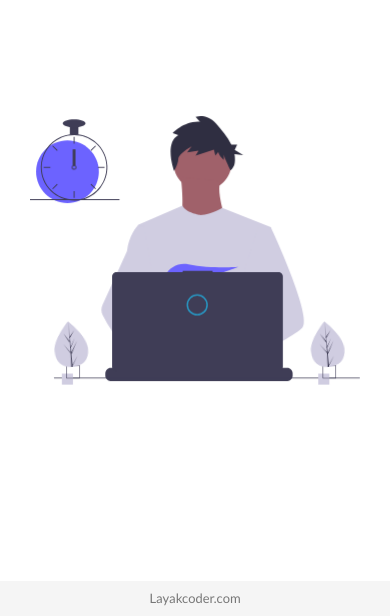
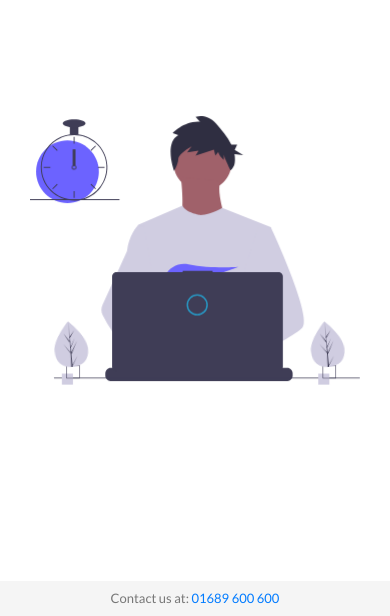
Before and after one commit to KomailShah05/website-under-maintenance, a plain HTML site: page index.html in a window 390 px wide. Shown: the part 228-844 px from the top of the page. Drawn offline with nearby package versions, Linux system fonts and the light colour scheme.

Commit message:
phone number added

```diff
--- a/index.html
+++ b/index.html
@@ -250,7 +250,7 @@
     </div>
     <footer class="footer">
       <div class="container text-center">
-        <span>Layakcoder.com</span>
+        <span>Contact us at: <a href="tel:01689600600">01689 600 600</a></span>
       </div>
     </footer>
 
```
